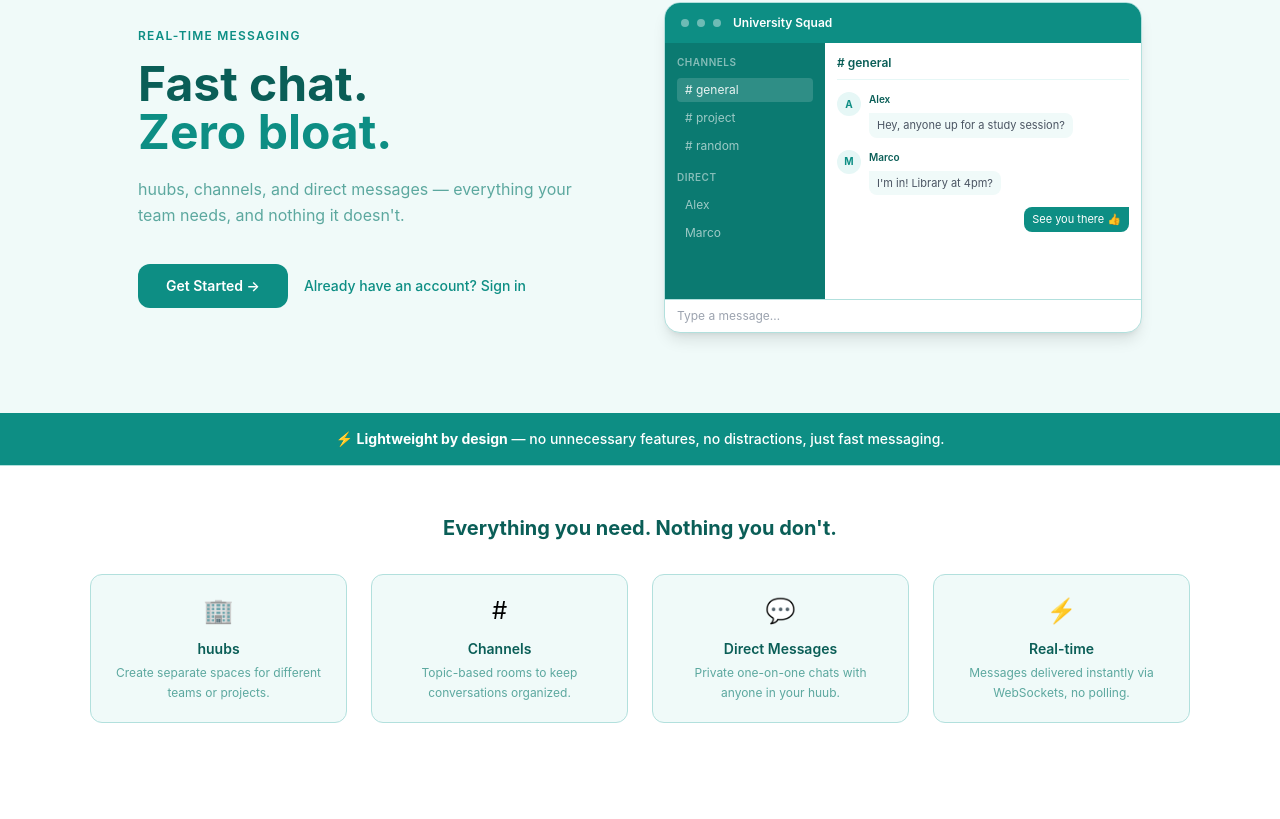
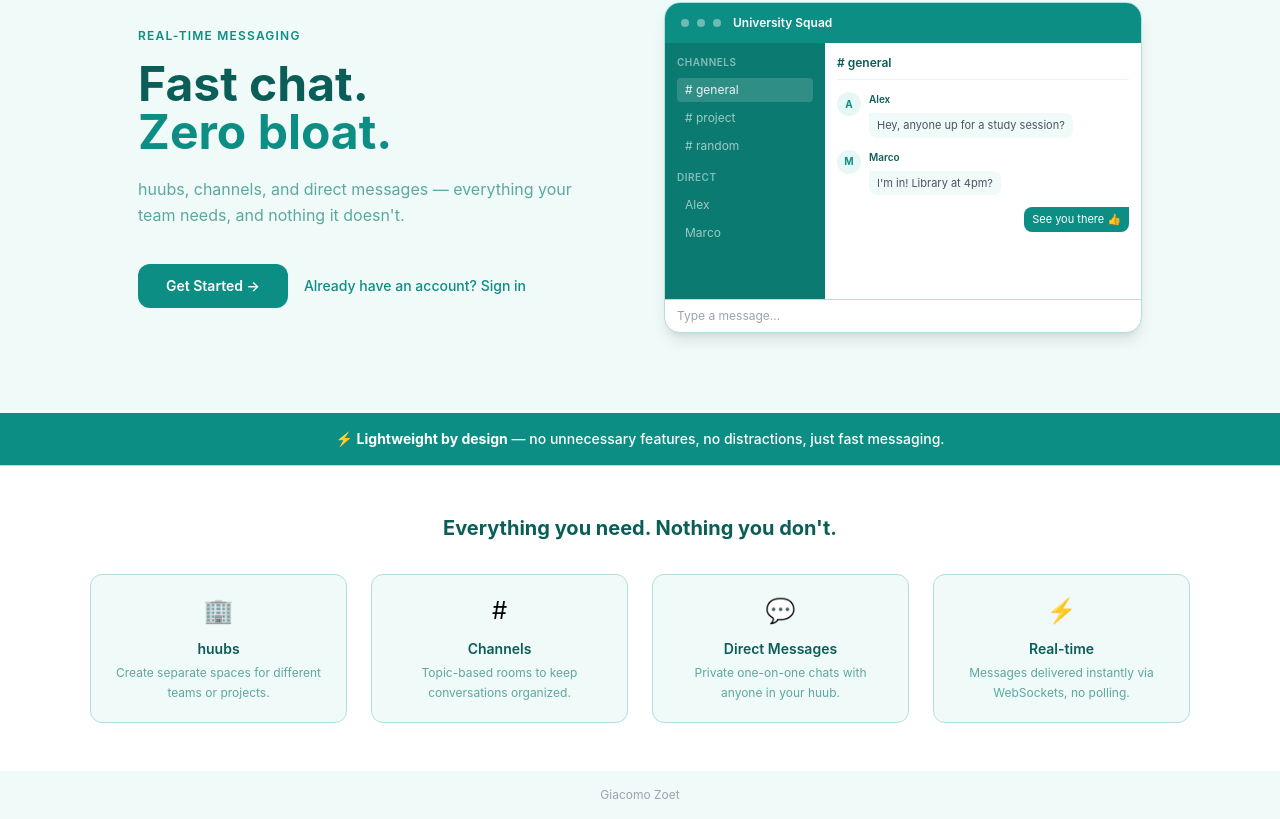
Before and after one commit to GiacomoZoet/Hubb, a Vue app in the folder frontend/: page / in a window 1280 px wide. Shown: the part 138-957 px from the top of the page. Before the commit the page ends 909 px from the top, so only its background shows below. Built offline with nearby package versions, Linux system fonts and the light colour scheme; no server answers.

Commit message:
feat: add credits to landing page

```diff
--- a/frontend/src/views/HomeView.vue
+++ b/frontend/src/views/HomeView.vue
@@ -94,6 +94,10 @@
         </div>
       </div>
     </section>
+
+    <footer class="py-4 text-center">
+      <p class="text-xs text-gray-400 dark:text-gray-600">Giacomo Zoet</p>
+    </footer>
   </div>
 </template>
 
```
